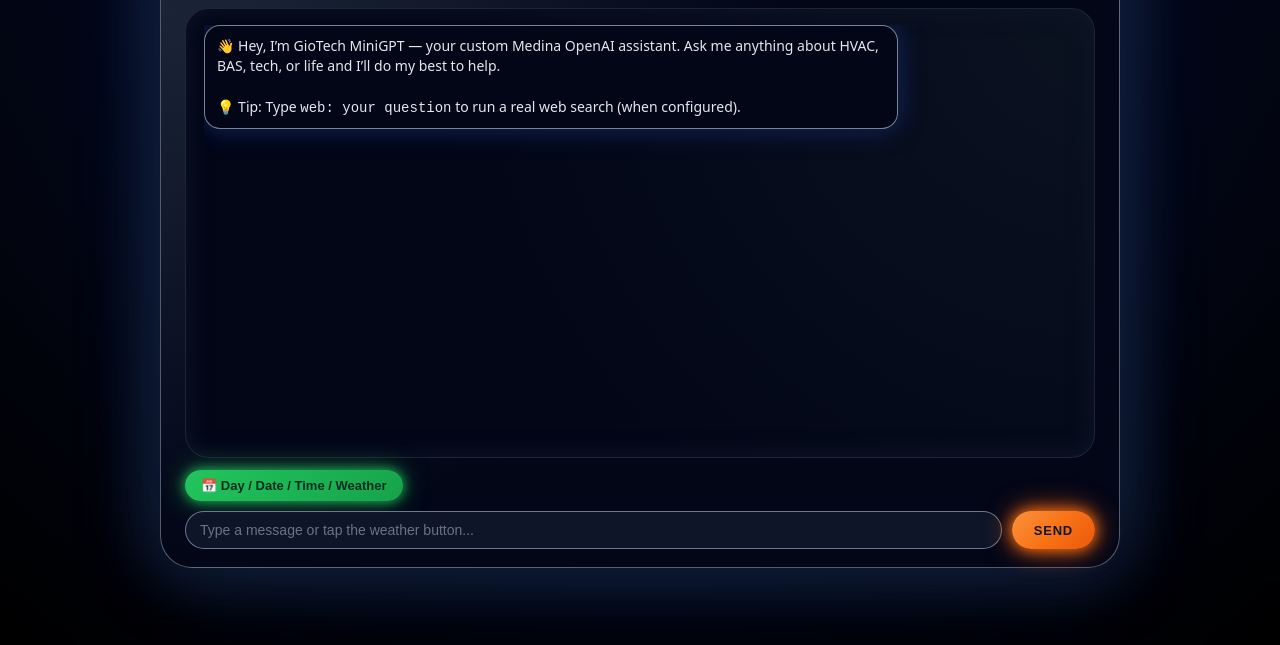
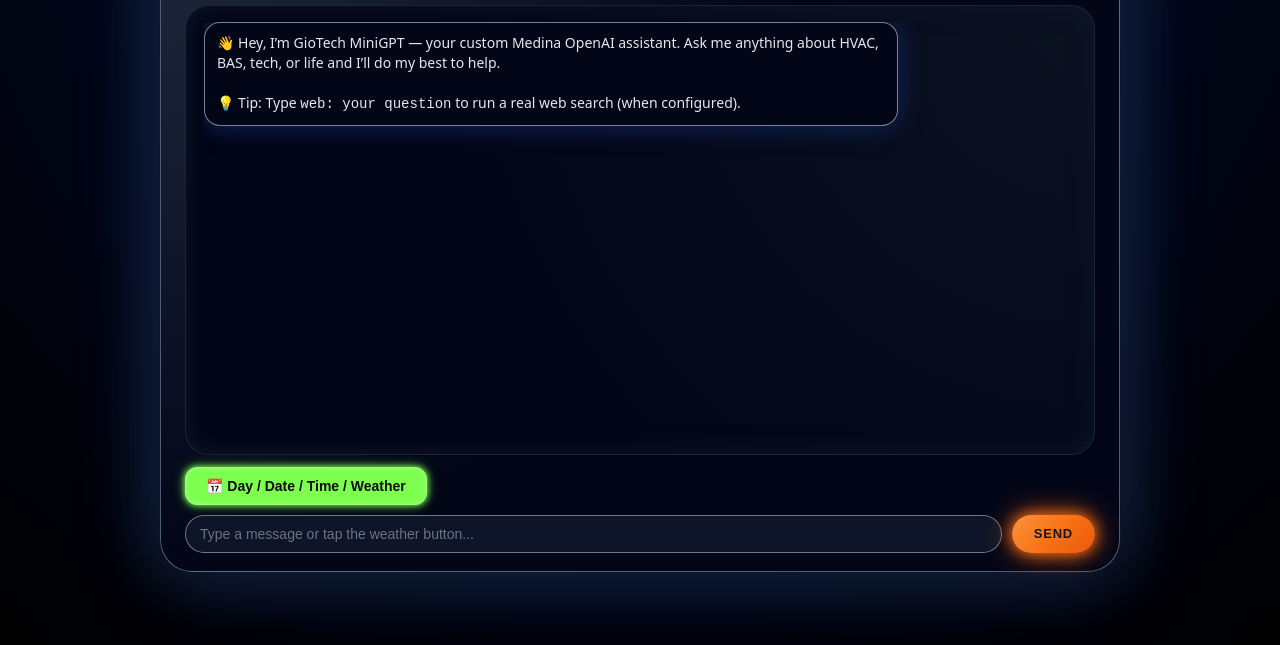
Before and after one commit to GioMedina87/GioTech-MiniGPT-API, a website: page index.html in a window 1280 px wide. Shown: the part 155-800 px from the top of the page. Drawn offline with Linux system fonts and the light colour scheme.

Commit message:
Set USE_LOCAL=false + updated button color

```diff
--- a/app.js
+++ b/app.js
@@ -2,7 +2,16 @@
    GioTech MiniGPT - Frontend
    =========================== */
 
-const API_BASE = "https://giotech-mini-gpt.onrender.com";
+// ===== API base selection =====
+const USE_LOCAL = false; // <- set this to false before pushing for GitHub/Render demo
+
+const BASE_URL = USE_LOCAL
+  ? "http://localhost:4000"
+  : "https://giotech-mini-gpt.onrender.com";
+
+const API_URL = `${BASE_URL}/chat`;
+const WEATHER_URL = `${BASE_URL}/weather`;
+
 
 const messagesEl = document.getElementById("messages");
 const form = document.getElementById("chat-form");
--- a/style.css
+++ b/style.css
@@ -296,25 +296,36 @@
   justify-content: flex-start;
 }
 
-/* Green weather button */
+/* 🌟 Lime Neon Weather Button (Seattle Seahawks bright lime style) */
+.suggestion-btn {
+    background: #7CFF4F; /* bright neon lime */
+    border-radius: 12px;
+    padding: 10px 20px;
+    font-size: 14px;
+    font-weight: 600;
+    cursor: pointer;
+    border: 1px solid #9BFF7A;
+    color: #0A0A0A;
+    transition: all 0.25s ease;
 
-.suggestion-btn {
-  border: none;
-  border-radius: 999px;
-  padding: 8px 16px;
-  font-size: 13px;
-  cursor: pointer;
-  background: linear-gradient(135deg, #22c55e, #16a34a);
-  color: #022c22;
-  font-weight: 600;
-  box-shadow:
-    0 0 12px rgba(34, 197, 94, 0.9),
-    0 0 26px rgba(21, 128, 61, 0.8);
-  transition:
-    transform 0.15s ease,
-    box-shadow 0.15s ease,
-    filter 0.15s ease;
+    /* Always-on glow */
+    box-shadow:
+        0 0 6px #7CFF4F,
+        0 0 12px rgba(124, 255, 79, 0.6),
+        inset 0 0 6px rgba(255,255,255,0.25);
 }
+
+/* Hover effect */
+.suggestion-btn:hover {
+    background: #A0FF72;  /* slightly brighter lime */
+    box-shadow:
+        0 0 10px #A0FF72,
+        0 0 18px rgba(160,255,114,0.9),
+        inset 0 0 8px rgba(255,255,255,0.35);
+    transform: translateY(-2px);
+}
+
+
 
 .suggestion-btn:hover {
   transform: translateY(-1px);
```
